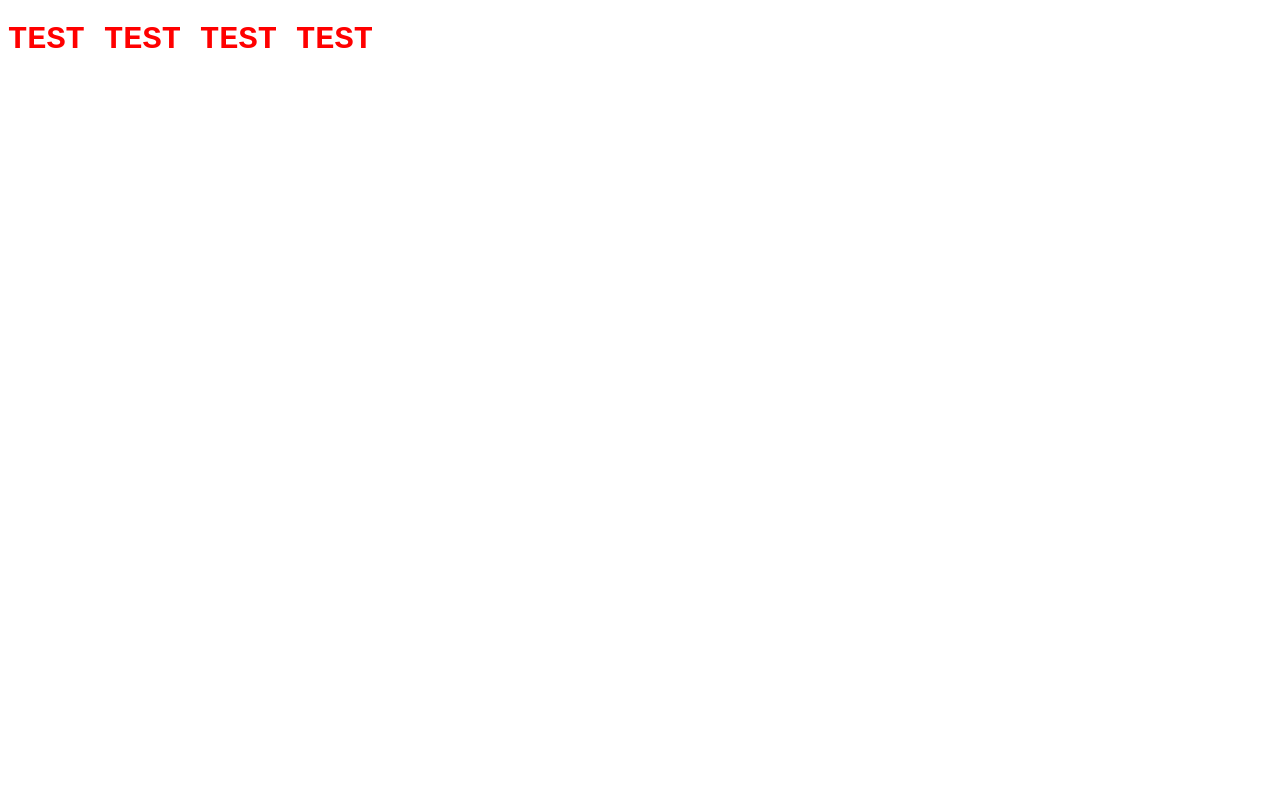
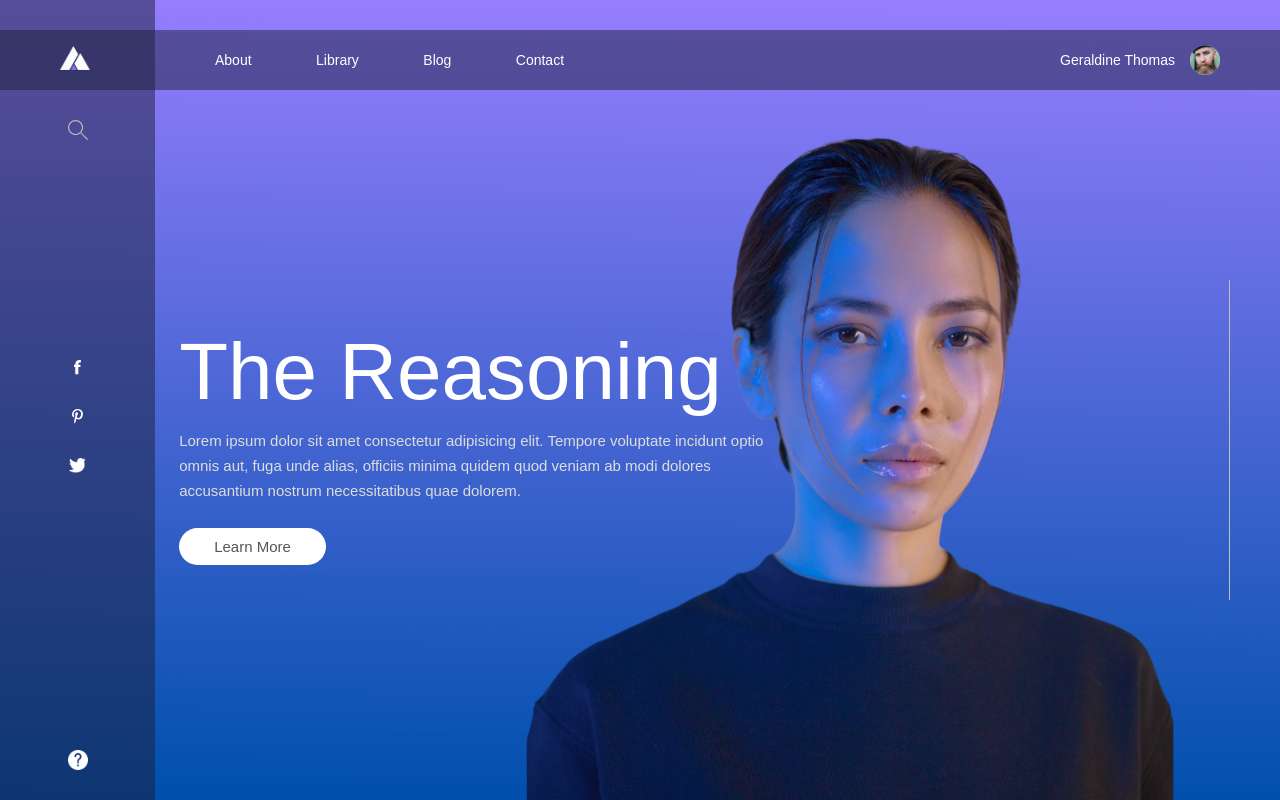
Before and after one commit to dikovinki/testing_folder, a plain HTML site: page index.html in a window 1280 px wide. Drawn offline with Linux system fonts and the light colour scheme.

Commit message:
modify the testing folder

```diff
--- a/index.html
+++ b/index.html
@@ -3,10 +3,96 @@
 <head>
     <meta charset="UTF-8">
     <meta name="viewport" content="width=device-width, initial-scale=1.0">
+    <title>Document</title>
     <link rel="stylesheet" href="styles.css">
-    <title>test git</title>
 </head>
 <body>
-    <h1>TEST TEST TEST TEST</h1>
+    <div class="container">
+
+        <div class="navbar">
+            <div class="logo">
+                <img src="images/logo.png" alt="log-img">
+            </div>
+            <nav>
+                <ul>
+                    <li><a href="">About</a></li>
+                    <li><a href="">Library</a></li>
+                    <li><a href="">Blog</a></li>
+                    <li><a href="">Contact</a></li>
+                </ul>
+            </nav>
+            <div class="user">
+                <p>Geraldine Thomas</p>
+                <img src="images/user.png" alt="User-img">
+            </div>
+        </div>
+
+        <div class="sidebar">
+            <img src="images/search.png" class="search-icon" alt="search-img">
+            <div class="social-links">
+                <img src="images/fb.png" alt="">
+                <img src="images/pt.png" alt="">
+                <img src="images/tw.png" alt="">
+            </div>
+            <img src="images/info.png" class="info-icon" alt="info-img">
+        </div>
+
+        <div class="msg-container">
+            <div id="slider">
+                <div class="msg-col">
+                    <h1>The Reasoning</h1>
+                    <p>
+                        Lorem ipsum dolor sit amet consectetur adipisicing elit.
+                        Tempore voluptate incidunt optio omnis aut, fuga unde alias,
+                        officiis minima quidem quod veniam ab modi dolores accusantium
+                        nostrum necessitatibus quae dolorem.
+                    </p>
+                    <a href="">Learn More</a>
+                </div>
+                <div class="msg-col">
+                    <h1>The Knowledge</h1>
+                    <p>
+                        Lorem ipsum dolor sit amet consectetur adipisicing elit.
+                        Tempore voluptate incidunt optio omnis aut, fuga unde alias,
+                        officiis minima quidem quod veniam ab modi dolores accusantium
+                        nostrum necessitatibus quae dolorem.
+                    </p>
+                    <a href="">Learn More</a>
+                </div>
+                <div class="msg-col">
+                    <h1>The Integration</h1>
+                    <p>
+                        Lorem ipsum dolor sit amet consectetur adipisicing elit.
+                        Tempore voluptate incidunt optio omnis aut, fuga unde alias,
+                        officiis minima quidem quod veniam ab modi dolores accusantium
+                        nostrum necessitatibus quae dolorem.
+                    </p>
+                    <a href="">Learn More</a>
+                </div>
+                <div class="msg-col">
+                    <h1>The Learning</h1>
+                    <p>
+                        Lorem ipsum dolor sit amet consectetur adipisicing elit.
+                        Tempore voluptate incidunt optio omnis aut, fuga unde alias,
+                        officiis minima quidem quod veniam ab modi dolores accusantium
+                        nostrum necessitatibus quae dolorem.
+                    </p>
+                    <a href="">Learn More</a>
+                </div>
+            </div>
+        </div>
+
+        <div class="controller">
+            <div id="line1"></div>
+            <div id="line2"></div>
+            <div id="line3"></div>
+            <div id="line4"></div>
+            <div id="active"></div>
+
+        </div>
+
+
+
+    </div>
 </body>
 </html>
--- a/styles.css
+++ b/styles.css
@@ -1,4 +1,140 @@
-h1 {
-    font-family: 'Courier New', Courier, monospace;
-    color: red;
+*{
+    margin: 0;
+    padding: 0;
+    font-family: sans-serif;
 }
+.container{
+    width: 100%;
+    height: 100vh;
+    background-image: url(images/background.png);
+    background-position: center;
+    background-size: cover;
+    position: relative;
+    padding-top: 30px;
+    box-sizing: border-box;
+}
+.navbar{
+    width: 100%;
+    height: 60px;
+    display: flex;
+    align-items: center;
+    background: rgba(29, 33, 61, 0.5);
+    padding: 0 60px;
+    box-sizing: border-box;
+}
+.logo{
+    width: 155px;
+}
+.logo img{
+    width: 30px;
+    position: relative;
+    z-index: 10;
+    cursor: pointer;
+}
+nav{
+    flex: 1;
+}
+nav ul li{
+    list-style: none;
+    display: inline-block;
+    margin-right: 60px;
+}
+nav ul li a{
+    text-decoration: none;
+    color: #fff;
+    font-size: 14px;
+}
+.user{
+    display: flex;
+    align-items: center;
+    color: #fff;
+    font-size: 14px;
+}
+.user img{
+    width: 30px;
+    margin-left: 15px;
+    cursor: pointer;
+}
+.sidebar{
+    width: 155px;
+    height: 100vh;
+    background: rgba(29, 31, 58, 0.5);
+    position: absolute;
+    top: 0;
+    left: 0;
+}
+.search-icon{
+    width: 20px;
+    display: block;
+    margin: 120px auto 0;
+}
+.social-links{
+    width: 20px;
+    display: block;
+    margin: 220px auto 0;
+    text-align: center;
+}
+.social-links img{
+    height: 15px;
+    margin-bottom: 30px;
+}
+.info-icon{
+    width: 20px;
+    position: absolute;
+    left: 50%;
+    bottom: 30px;
+    transform: translateX(-50%);
+}
+.msg-container{
+    width: 600px;
+    height: 280px;
+    position: absolute;
+    left: 14%;
+    top: 57%;
+    transform: translateY(-50%);
+    overflow: hidden;
+}
+#slider{
+    display: inline-flex;
+}
+.msg-col{
+    width: 600px;
+    height: 280px;
+}
+.msg-col h1{
+    color: #fff;
+    font-size: 80px;
+    font-weight: 100;
+    margin: 10px 0;
+}
+.msg-col p{
+    color: #ddd;
+    font-size: 15px;
+    line-height: 25px;
+}
+.msg-col a{
+    display: inline-block;
+    text-decoration: none;
+    color: #555;
+    background: #fff;
+    font-size: 15px;
+    padding: 10px 35px;
+    border-radius: 30px;
+    margin-top: 25px;
+}
+.controller{
+    width: 1px;
+    height: 320px;
+    display: block;
+    background: #c0c0c0;
+    position: absolute;
+    top: 55%;
+    right: 50px;
+    transform: translateY(-50%);
+}
+#line1,#line2,#line3,#line4{
+    height: 80px;
+    width: 10px;
+    cursor: pointer;
+    transform: translateX(-50%);
+}
```
Also changed, not shown: images/background.png (added), images/fb.png (added), images/ig.png (added), images/info.png (added), images/logo.png (added), images/pt.png (added), images/search.png (added), images/tw.png (added), images/user.png (added), 1 other file.
